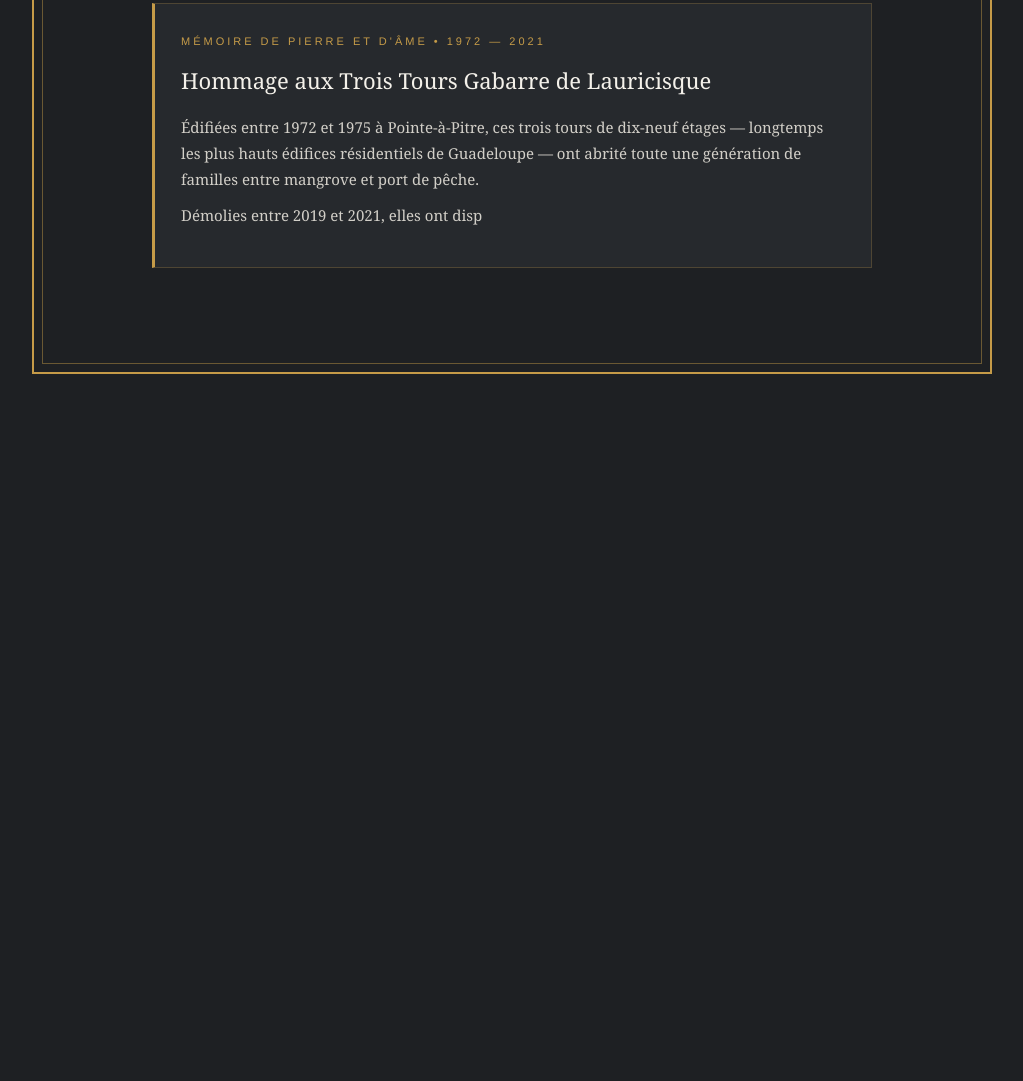
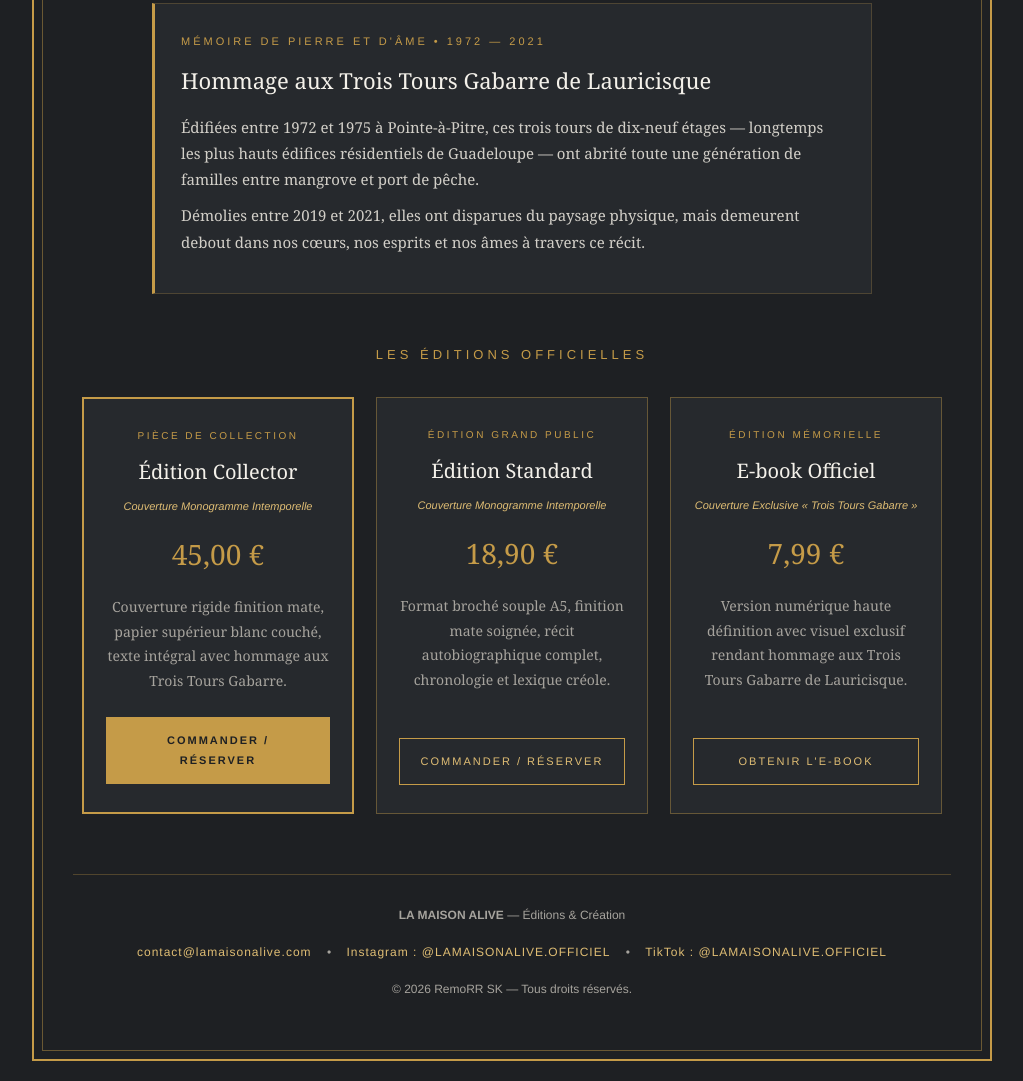
Before and after one commit to lamaisonalive/lamaisonalive, a plain HTML site: page index.html in a window 1280 px wide. Shown: the part 938-2019 px from the top of the page, without its empty margins (128-1151 px from the left). Before the commit the page ends 1332 px from the top, so only its background shows below. Drawn offline with Linux system fonts and the light colour scheme.

Commit message:
Update memorial section and add editions details

```diff
--- a/index.html
+++ b/index.html
@@ -272,4 +272,57 @@
       <div class="memorial-title">Mémoire de Pierre et d'Âme • 1972 — 2021</div>
       <h2>Hommage aux Trois Tours Gabarre de Lauricisque</h2>
       <p>Édifiées entre 1972 et 1975 à Pointe-à-Pitre, ces trois tours de dix-neuf étages — longtemps les plus hauts édifices résidentiels de Guadeloupe — ont abrité toute une génération de familles entre mangrove et port de pêche.</p>
-      <p>Démolies entre 2019 et 2021, elles ont disp
+      <p>Démolies entre 2019 et 2021, elles ont disparues du paysage physique, mais demeurent debout dans nos cœurs, nos esprits et nos âmes à travers ce récit.</p>
+    </div>
+
+    <div class="editions-title">Les Éditions Officielles</div>
+
+    <div class="editions-grid">
+      <div class="edition-card featured">
+        <div>
+          <div class="badge">Pièce de Collection</div>
+          <h3>Édition Collector</h3>
+          <div class="cover-tag">Couverture Monogramme Intemporelle</div>
+          <div class="price">45,00 €</div>
+          <p class="edition-desc">Couverture rigide finition mate, papier supérieur blanc couché, texte intégral avec hommage aux Trois Tours Gabarre.</p>
+        </div>
+        <a href="mailto:contact@://lamaisonalive.com" class="btn btn-primary">Commander / Réserver</a>
+      </div>
+
+      <div class="edition-card">
+        <div>
+          <div class="badge">Édition Grand Public</div>
+          <h3>Édition Standard</h3>
+          <div class="cover-tag">Couverture Monogramme Intemporelle</div>
+          <div class="price">18,90 €</div>
+          <p class="edition-desc">Format broché souple A5, finition mate soignée, récit autobiographique complet, chronologie et lexique créole.</p>
+        </div>
+        <a href="mailto:contact@://lamaisonalive.com" class="btn">Commander / Réserver</a>
+      </div>
+
+      <div class="edition-card">
+        <div>
+          <div class="badge">Édition Mémorielle</div>
+          <h3>E-book Officiel</h3>
+          <div class="cover-tag">Couverture Exclusive « Trois Tours Gabarre »</div>
+          <div class="price">7,99 €</div>
+          <p class="edition-desc">Version numérique haute définition avec visuel exclusif rendant hommage aux Trois Tours Gabarre de Lauricisque.</p>
+        </div>
+        <a href="mailto:contact@://lamaisonalive.com" class="btn">Obtenir l'E-book</a>
+      </div>
+    </div>
+
+    <div class="footer">
+      <div><strong>LA MAISON ALIVE</strong> — Éditions &amp; Création</div>
+      <div class="footer-links">
+        <a href="mailto:contact@lamaisonalive.com">contact@lamaisonalive.com</a> •
+        <a href="https://instagram.com" target="_blank">Instagram : @LAMAISONALIVE.OFFICIEL</a> •
+        <a href="https://tiktok.com" target="_blank">TikTok : @LAMAISONALIVE.OFFICIEL</a>
+      </div>
+      <div>© 2026 RemoRR SK — Tous droits réservés.</div>
+    </div>
+  </div>
+</div>
+
+</body>
+</html>
```
